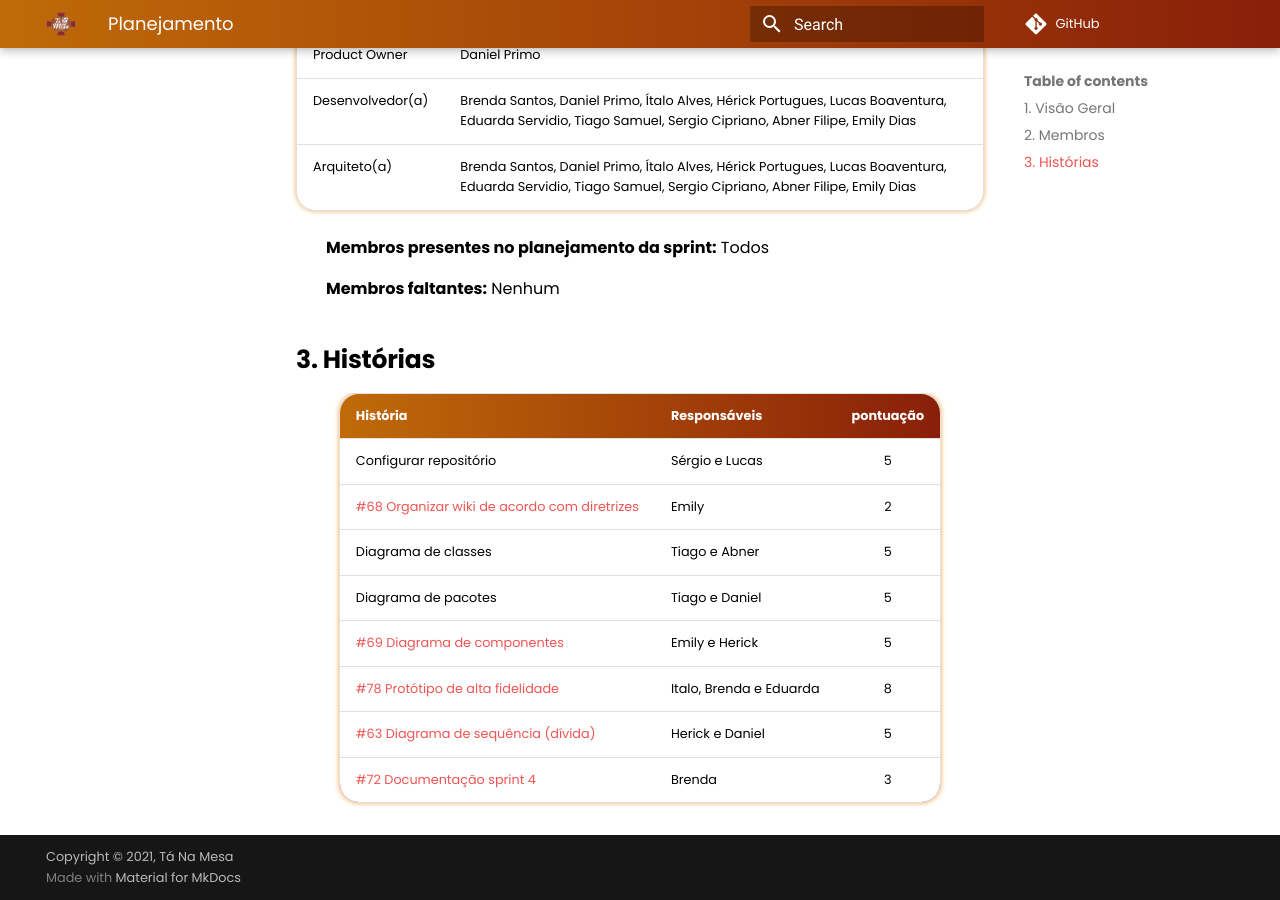
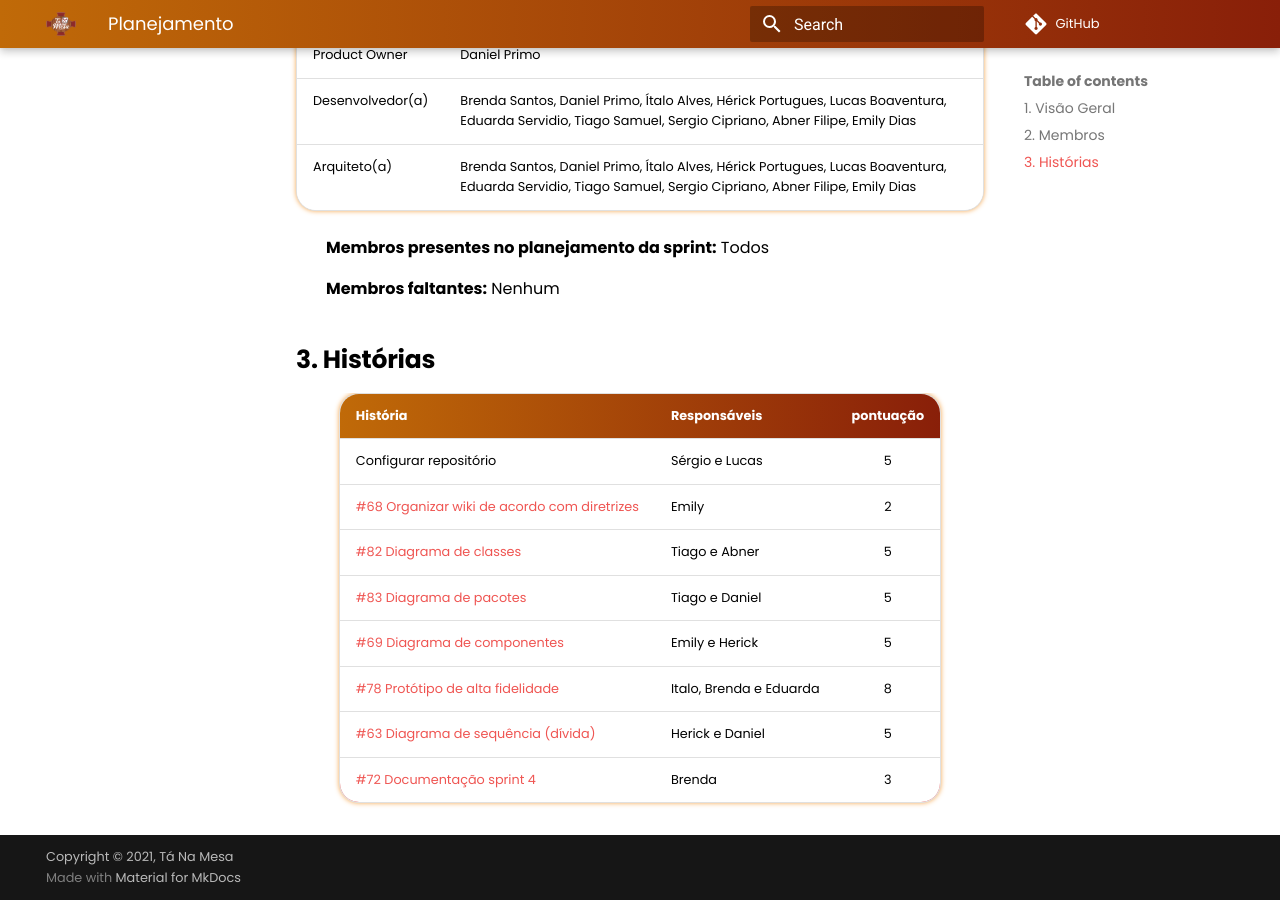
Before and after one commit to UnBArqDsw2021-1/2021.1_G02_TaNaMesa_docs, an MkDocs documentation site: the page built from docs/5-Extra/Sprints/Sprint-04/Planning-04.md, in a window 1280 px wide and 900 px high, scrolled down 624 px. Built offline with MkDocs 1.6.1 and Material for MkDocs 9.7.7, drawn with Linux system fonts in a browser that asks for light colours; comment, search, counter and statistics services are not loaded.

Commit message:
(#72) Ajustando arquivos e adicionando links que faltavam

```diff
--- a/docs/5-Extra/Sprints/Sprint-03/Planning-04.md
+++ b/docs/5-Extra/Sprints/Sprint-04/Planning-04.md
@@ -29,8 +29,8 @@
 | :--------  | :-----------  | :-------: |
 |Configurar repositório|Sérgio e Lucas|5|
 |[#68 Organizar wiki de acordo com diretrizes](https://github.com/UnBArqDsw2021-1/2021.1_G02_TaNaMesa_docs/issues/68)|Emily|2|
-|Diagrama de classes|Tiago e Abner|5|
-|Diagrama de pacotes|Tiago e Daniel|5|
+|[#82 Diagrama de classes](https://github.com/UnBArqDsw2021-1/2021.1_G02_TaNaMesa_docs/issues/82)|Tiago e Abner|5|
+|[#83 Diagrama de pacotes](https://github.com/UnBArqDsw2021-1/2021.1_G02_TaNaMesa_docs/issues/83)|Tiago e Daniel|5|
 |[#69 Diagrama de componentes](https://github.com/UnBArqDsw2021-1/2021.1_G02_TaNaMesa_docs/issues/69)|Emily e Herick|5|
 |[#78 Protótipo de alta fidelidade](https://github.com/UnBArqDsw2021-1/2021.1_G02_TaNaMesa_docs/issues/78)|Italo, Brenda e Eduarda|8|
 |[#63 Diagrama de sequência (dívida)](https://github.com/UnBArqDsw2021-1/2021.1_G02_TaNaMesa_docs/issues/63)|Herick e Daniel|5|
```
